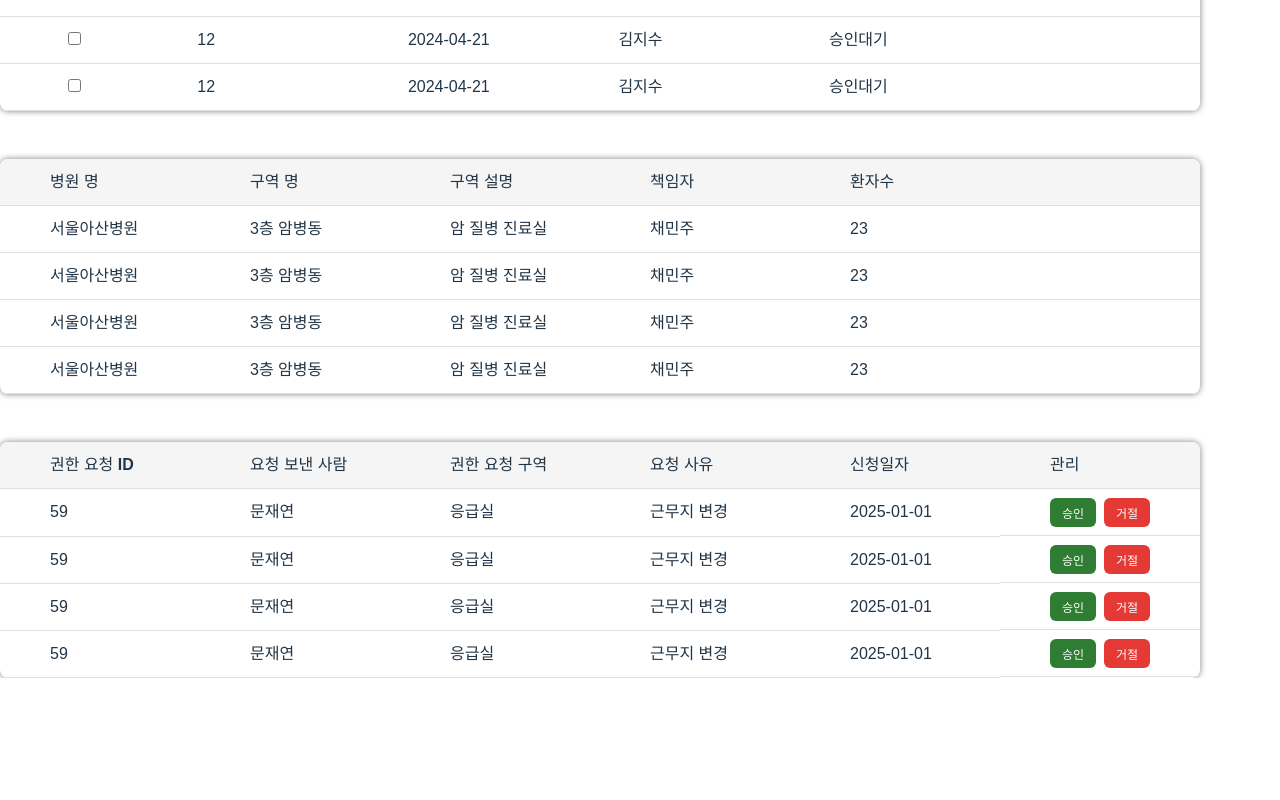
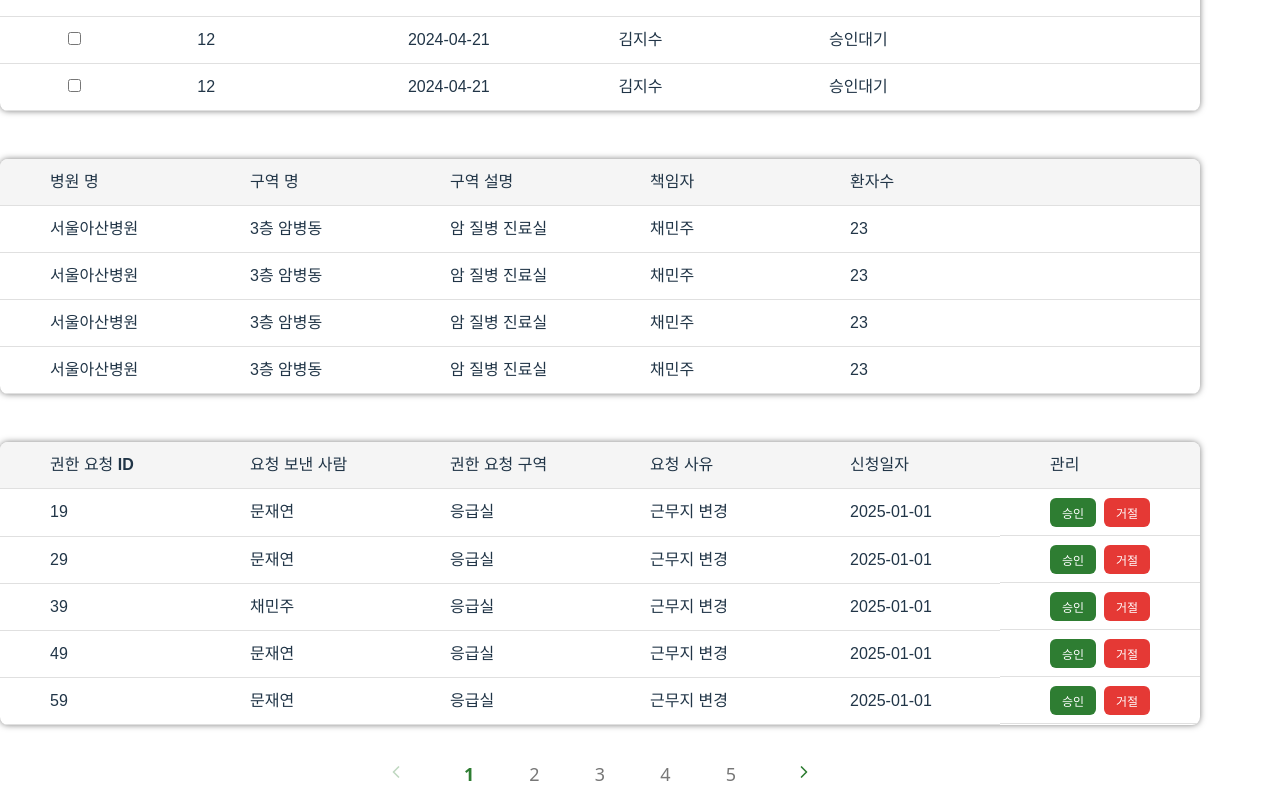
Before and after one commit to TeamDoubleO/FE-Dashboard, a React (Vite) app: page /table in a window 1280 px wide. Shown: the part 690-1490 px from the top of the page. Before the commit the page ends 1368 px from the top, so only its background shows below. Built offline with nearby package versions, Linux system fonts and the light colour scheme.

Commit message:
KW-56/feat: 테이블 Pagination UI 컴포넌트 구현 (#14)
- src/components/table에 테이블 하단의 Pagination 컴포넌트 구현
- 최대 5개의 페이지 번호만 표시되며, 좌우 화살표 클릭 시 다음/이전 페이지 그룹으로 이동

```diff
--- a/src/App.tsx
+++ b/src/App.tsx
@@ -1,6 +1,4 @@
-import { BrowserRouter as Router, Routes, Route, Navigate } from 'react-router-dom';
-
-import { useState } from 'react'
+import { BrowserRouter as Router, Routes, Route} from 'react-router-dom';
 
 import TablePage from './pages/TablePage'
 
--- /dev/null
+++ b/src/components/table/Pagination.tsx
@@ -0,0 +1,55 @@
+"use client";
+
+import React from "react";
+import "./css/Pagination.css";
+import { FiChevronRight, FiChevronLeft } from "react-icons/fi";
+
+interface PaginationProps {
+    currentPage: number;
+    totalPages: number;
+    onPageChange: (page: number) => void;
+}
+
+    const Pagination: React.FC<PaginationProps> = ({ currentPage, totalPages, onPageChange }) => {
+    const maxVisiblePages = 5;
+
+    const currentGroup = Math.floor((currentPage - 1) / maxVisiblePages);
+
+    const startPage = currentGroup * maxVisiblePages + 1;
+    const endPage = Math.min(startPage + maxVisiblePages - 1, totalPages);
+
+    const pages = Array.from({ length: endPage - startPage + 1 }, (_, i) => startPage + i);
+
+    const hasPrevGroup = startPage > 1;
+    const hasNextGroup = endPage < totalPages;
+
+    return (
+        <div className="pagination-wrapper">
+        <button
+            className="pagination-arrow"
+            disabled={!hasPrevGroup}
+            onClick={() => onPageChange(startPage - maxVisiblePages)}
+        >
+            <FiChevronLeft />
+        </button>
+        {pages.map((page) => (
+            <button
+            key={page}
+            className={`pagination-button ${currentPage === page ? "active" : ""}`}
+            onClick={() => onPageChange(page)}
+            >
+            {page}
+            </button>
+        ))}
+        <button
+            className="pagination-arrow"
+            disabled={!hasNextGroup}
+            onClick={() => onPageChange(startPage + maxVisiblePages)}
+        >
+            <FiChevronRight />
+        </button>
+        </div>
+    );
+};
+
+export default Pagination;
--- a/src/components/table/css/ApprovalTable.css
+++ b/src/components/table/css/ApprovalTable.css
@@ -75,3 +75,9 @@
   .approval-table-reject-btn:active {
     background-color: #c62828;
   }
+
+  .approval-table-approve-btn:focus,
+  .approval-table-reject-btn:focus {
+    outline: none;
+    box-shadow: none;
+  }
--- /dev/null
+++ b/src/components/table/css/Pagination.css
@@ -0,0 +1,38 @@
+  .pagination-wrapper {
+    display: flex;
+    justify-content: center;
+    align-items: center;
+    margin-top: 24px;
+    gap: 12px;
+  }
+
+  .pagination-button {
+    background: none;
+    border: none;
+    color: #777;
+    font-size: 18px;
+    cursor: pointer;
+  }
+
+  .pagination-button.active {
+    font-weight: bold;
+    color: #2e7d32;
+  }
+
+  .pagination-arrow {
+    background: none;
+    border: none;
+    font-size: 20px;
+    cursor: pointer;
+    color: #2e7d32;
+  }
+
+  .pagination-button:focus,
+    .pagination-arrow:focus {
+    outline: none;
+    }
+
+  .pagination-arrow:disabled {
+    opacity: 0.3;
+    cursor: default;
+  }
--- a/src/mocks/approvalsData.ts
+++ b/src/mocks/approvalsData.ts
@@ -1,8 +1,37 @@
 const approvalsData = [
+    { requestId: 19, requestor: "문재연", requestArea: "응급실", reason: "근무지 변경", date: "2025-01-01"},
+    { requestId: 29, requestor: "문재연", requestArea: "응급실", reason: "근무지 변경", date: "2025-01-01"},
+    { requestId: 39, requestor: "채민주", requestArea: "응급실", reason: "근무지 변경", date: "2025-01-01"},
+    { requestId: 49, requestor: "문재연", requestArea: "응급실", reason: "근무지 변경", date: "2025-01-01"},
     { requestId: 59, requestor: "문재연", requestArea: "응급실", reason: "근무지 변경", date: "2025-01-01"},
-    { requestId: 59, requestor: "문재연", requestArea: "응급실", reason: "근무지 변경", date: "2025-01-01"},
-    { requestId: 59, requestor: "문재연", requestArea: "응급실", reason: "근무지 변경", date: "2025-01-01"},
-    { requestId: 59, requestor: "문재연", requestArea: "응급실", reason: "근무지 변경", date: "2025-01-01"},
+    { requestId: 69, requestor: "채민주", requestArea: "응급실", reason: "근무지 변경", date: "2025-01-01"},
+    { requestId: 79, requestor: "채민주", requestArea: "응급실", reason: "근무지 변경", date: "2025-01-01"},
+    { requestId: 89, requestor: "문재연", requestArea: "응급실", reason: "근무지 변경", date: "2025-01-01"},
+    { requestId: 99, requestor: "정선우", requestArea: "응급실", reason: "근무지 변경", date: "2025-01-01"},
+    { requestId: 109, requestor: "황민우", requestArea: "응급실", reason: "근무지 변경", date: "2025-01-01"},
+    { requestId: 119, requestor: "손민지", requestArea: "응급실", reason: "근무지 변경", date: "2025-01-01"},
+    { requestId: 129, requestor: "황민우", requestArea: "응급실", reason: "근무지 변경", date: "2025-01-01"},
+    { requestId: 139, requestor: "이정빈", requestArea: "응급실", reason: "근무지 변경", date: "2025-01-01"},
+    { requestId: 149, requestor: "김지수", requestArea: "응급실", reason: "근무지 변경", date: "2025-01-01"},
+    { requestId: 159, requestor: "채지원", requestArea: "응급실", reason: "근무지 변경", date: "2025-01-01"},
+    { requestId: 169, requestor: "문재연", requestArea: "응급실", reason: "근무지 변경", date: "2025-01-01"},
+    { requestId: 179, requestor: "문재연", requestArea: "응급실", reason: "근무지 변경", date: "2025-01-01"},
+    { requestId: 189, requestor: "정선우", requestArea: "응급실", reason: "근무지 변경", date: "2025-01-01"},
+    { requestId: 199, requestor: "손민지", requestArea: "응급실", reason: "근무지 변경", date: "2025-01-01"},
+    { requestId: 209, requestor: "황민우", requestArea: "응급실", reason: "근무지 변경", date: "2025-01-01"},
+    { requestId: 219, requestor: "황민우", requestArea: "응급실", reason: "근무지 변경", date: "2025-01-01"},
+    { requestId: 229, requestor: "이정빈", requestArea: "응급실", reason: "근무지 변경", date: "2025-01-01"},
+    { requestId: 239, requestor: "김지수", requestArea: "응급실", reason: "근무지 변경", date: "2025-01-01"},
+    { requestId: 249, requestor: "채지원", requestArea: "응급실", reason: "근무지 변경", date: "2025-01-01"},
+    { requestId: 259, requestor: "문재연", requestArea: "응급실", reason: "근무지 변경", date: "2025-01-01"},
+    { requestId: 269, requestor: "문재연", requestArea: "응급실", reason: "근무지 변경", date: "2025-01-01"},
+    { requestId: 279, requestor: "손민지", requestArea: "응급실", reason: "근무지 변경", date: "2025-01-01"},
+    { requestId: 289, requestor: "황민우", requestArea: "응급실", reason: "근무지 변경", date: "2025-01-01"},
+    { requestId: 299, requestor: "이정빈", requestArea: "응급실", reason: "근무지 변경", date: "2025-01-01"},
+    { requestId: 309, requestor: "김지수", requestArea: "응급실", reason: "근무지 변경", date: "2025-01-01"},
+    { requestId: 319, requestor: "채지원", requestArea: "응급실", reason: "근무지 변경", date: "2025-01-01"},
+    { requestId: 329, requestor: "문재연", requestArea: "응급실", reason: "근무지 변경", date: "2025-01-01"},
+    { requestId: 339, requestor: "문재연", requestArea: "응급실", reason: "근무지 변경", date: "2025-01-01"},
 ];
 
 export default approvalsData;
--- a/src/pages/TablePage.tsx
+++ b/src/pages/TablePage.tsx
@@ -1,8 +1,11 @@
+import { useState } from "react";
+
 import CheckEditTextTable from '../components/table/CheckEditTextTable';
 import CheckEditTable from '../components/table/CheckEditTable';
 import CheckTable from '../components/table/CheckTable';
 import DefaultTable from '../components/table/DefaultTable';
 import ApproveTable from '../components/table/ApprovalTable.tsx';
+import Pagination from '../components/table/Pagination.tsx';
 
 import users from "../mocks/usersData.ts";
 import patients from "../mocks/patientsData.ts";
@@ -41,6 +44,13 @@ const districtsColums = [
 
 
 const TablePage = () => {
+  const [currentPage, setCurrentPage] = useState(1);
+  const itemsPerPage = 5;
+
+  const paginatedData = approvals.slice(
+    (currentPage - 1) * itemsPerPage,
+    currentPage * itemsPerPage
+  );
 
   const handleApprove = (id: number) => {
     console.log("승인:", id);
@@ -61,9 +71,14 @@ const TablePage = () => {
       <DefaultTable tableTitles={districtsColums} data={districts}/>
       <br /><br />
       <ApproveTable
-        data={approvals}
+        data={paginatedData}
         onApprove={handleApprove}
         onReject={handleReject}
+      />
+      <Pagination
+        currentPage={currentPage}
+        totalPages={Math.ceil(approvals.length / itemsPerPage)}
+        onPageChange={setCurrentPage}
       />
     </>
   )
```
